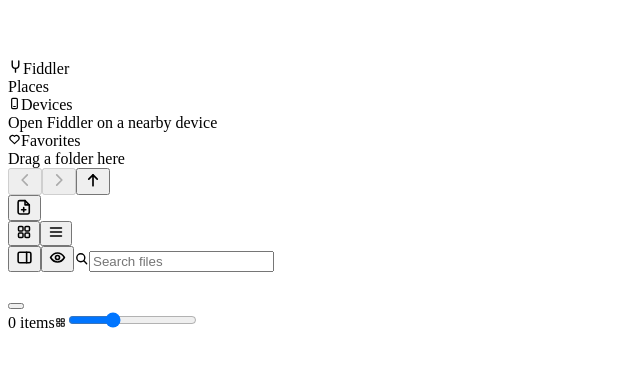
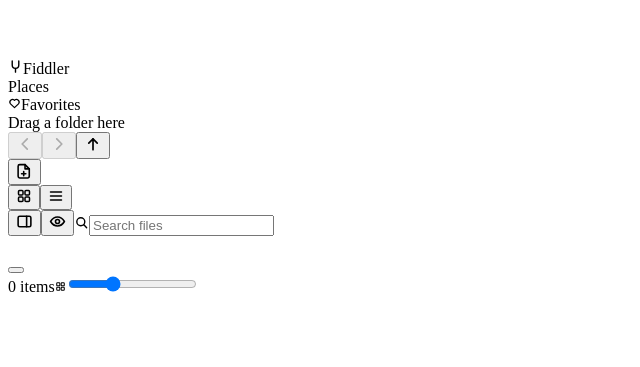
Before and after one commit to c0di-org/Fiddler, a React (Vite) app: page / in a window 1280 px wide. Shown: the part 103-470 px from the top of the page, without its empty margins (0-640 px from the left). Built offline with nearby package versions, Linux system fonts and the light colour scheme; the HTML template or start-up script is replaced by a standard one.

Commit message:
Only show mutually discovered devices

```diff
--- a/src/App.tsx
+++ b/src/App.tsx
@@ -19,7 +19,7 @@
 import { contentTerms, prepareSearch, search, type SearchKind, type SearchRecord } from "./search";
 import { TreeStore, type Row } from "./store/tree";
 import { applyTint, hasSystemAccent, loadTint, saveTint, watchTint, type Tint } from "./tint";
-import type { ContentSearch, Entry, Favorite, NearbyEntry, NearbySearch, PairingInfo, PeerDevice, Place, WorktreeInfo } from "./types";
+import type { ContentSearch, Entry, Favorite, NearbyEntry, NearbySearch, PeerDevice, Place, WorktreeInfo } from "./types";
 
 const store = new TreeStore();
 const isAndroid = /Android/i.test(navigator.userAgent);
@@ -63,7 +63,6 @@
 
   const [places, setPlaces] = useState<Place[]>([]);
   const [devices, setDevices] = useState<PeerDevice[]>([]);
-  const [pairingInfo, setPairingInfo] = useState<PairingInfo | null>(null);
   const [favorites, setFavorites] = useState<Favorite[]>(loadFavorites);
   const [folderTouchDrag, setFolderTouchDrag] = useState<FolderTouchDrag | null>(null);
   const folderTouchDragRef = useRef<FolderTouchDrag | null>(null);
@@ -121,7 +120,6 @@
     const refresh = () => void ipc.nearbyDevices().then((found) => alive && setDevices(found)).catch(() => {});
     refresh();
     const timer = window.setInterval(refresh, 2500);
-    void ipc.nearbyPairingInfo().then((info) => alive && setPairingInfo(info)).catch(() => {});
     return () => { alive = false; window.clearInterval(timer); };
   }, []);
 
@@ -909,7 +907,6 @@
       <Sidebar
         places={places}
         devices={devices}
-        pairingInfo={pairingInfo}
         favorites={favorites}
         current={store.path}
         onPick={(p) => void go(p)}
--- a/src/components/Sidebar.tsx
+++ b/src/components/Sidebar.tsx
@@ -1,7 +1,7 @@
 import { useState } from "react";
 
 import { FAVORITE_DRAG_TYPE, FOLDER_DRAG_TYPE } from "../favorites";
-import type { Favorite, PairingInfo, PeerDevice, Place } from "../types";
+import type { Favorite, PeerDevice, Place } from "../types";
 import { CloseIcon, DeviceIcon, FolderIcon, HeartIcon, LockIcon, SparkIcon, placeIcon } from "./icons";
 
 interface Props {
@@ -15,7 +15,6 @@
   /** The current Android touch drag, if it is over a Favorites drop target. */
   touchFolderDropIndex?: number | null;
   devices: PeerDevice[];
-  pairingInfo: PairingInfo | null;
   onOpenDevice: (device: PeerDevice) => void;
 }
 
@@ -55,7 +54,6 @@
   onMoveFavorite,
   touchFolderDropIndex = null,
   devices,
-  pairingInfo,
   onOpenDevice,
 }: Props) {
   const [dropIndex, setDropIndex] = useState<number | null>(null);
@@ -99,18 +97,16 @@
         <PlaceButton key={place.path} place={place} active={place.path === current} onPick={onPick} />
       ))}
 
-      <div className="sidebar-devices">
+      {devices.length > 0 && <div className="sidebar-devices">
         <SidebarHeading icon={<DeviceIcon size={13} />}>Devices</SidebarHeading>
         {devices.map((device) => (
-          <button className="place device" key={device.id} onClick={() => onOpenDevice(device)} title={device.paired ? "Browse this device" : "Pair before browsing"}>
+          <button className="place device" key={device.id} onClick={() => onOpenDevice(device)} title={device.paired ? "Browse this device" : "Pair with this device"}>
             <span className="place-icon"><DeviceIcon size={18} /></span>
             <span className="place-label">{device.name}</span>
             {!device.paired && <LockIcon size={12} className="device-lock" />}
           </button>
         ))}
-        {devices.length === 0 && <div className="devices-empty">Open Fiddler on a nearby device</div>}
-        {pairingInfo && <div className="pairing-code" title="Enter this code on the device that wants to browse this one"><span>Pairing code</span><strong>{pairingInfo.code}</strong></div>}
-      </div>
+      </div>}
 
       <div className="sidebar-favorites">
         <SidebarHeading icon={<HeartIcon size={13} />}>Favorites</SidebarHeading>
--- a/src/styles.css
+++ b/src/styles.css
@@ -321,18 +321,8 @@
   margin-top: 12px;
 }
 
-.devices-empty,
-.pairing-code {
-  margin: 3px 6px 7px;
-  color: var(--fg-faint);
-  font-size: 11px;
-  line-height: 1.35;
-}
-
 .place.device { position: relative; }
 .device-lock { margin-left: auto; color: var(--fg-faint); }
-.pairing-code { display: flex; align-items: baseline; gap: 8px; }
-.pairing-code strong { color: var(--fg); letter-spacing: .09em; font-size: 12px; }
 
 .favorites-list {
   position: relative;
```
Also changed, not shown: 1 other file (tests, documents, lock files or other folders).
